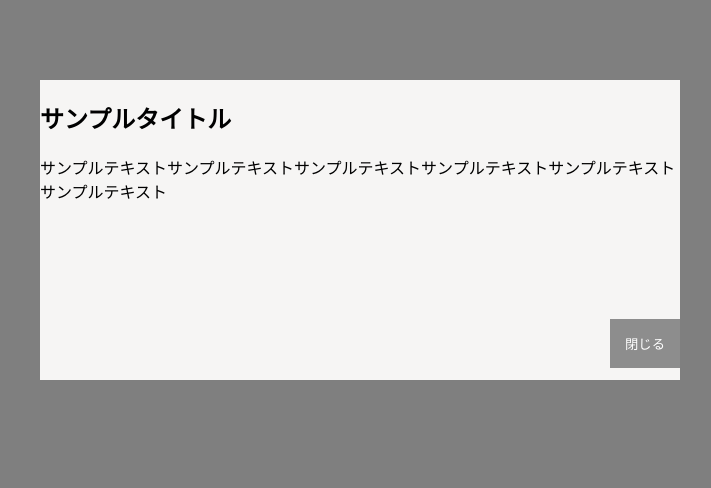
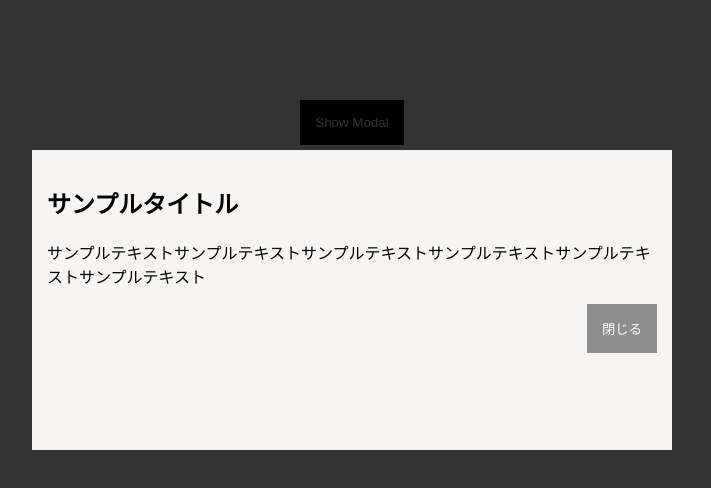
Before and after one commit to SO-00715/module, a plain HTML site: page modal/index.html in a window 1280 px wide. Both pictures are taken after a click on the button "Show Modal". Shown: the whole page, without its empty margins (288-999 px from the left). Drawn offline with nearby package versions, Linux system fonts and the light colour scheme.

Commit message:
modal dir update
モーダル画面をcssで記述。modal.js 不要なコード削除。モーダル背景クリックでも閉じる仕様に変更。

```diff
--- a/modal/index.html
+++ b/modal/index.html
@@ -7,13 +7,19 @@
     <link rel="stylesheet" href="style.css">
 </head>
 <body>
-    <button class="btn js-show-modal">Show Modal</button>
+    <div class="main">
+        <div class="content">
+            <button class="btn btn-open js-show-modal">Show Modal</button>
+        </div>
+
+    </div>
     <div class="modal js-show-modal-target">
         <h2>サンプルタイトル</h2>
         <p>サンプルテキストサンプルテキストサンプルテキストサンプルテキストサンプルテキストサンプルテキスト</p>
         <button class="btn btn-close js-hide-modal">閉じる</button>
     </div>
-    <div class="cover js-show-modal-cover"></div>
+    <div class="cover js-show-modal-cover js-hide-modal"></div>
+
 
 <script src="https://code.jquery.com/jquery-3.5.1.min.js" integrity="sha256-9/aliU8dGd2tb6OSsuzixeV4y/faTqgFtohetphbbj0=" crossorigin="anonymous"></script>
 <script src="modal.js"></script>
--- a/modal/modal.js
+++ b/modal/modal.js
@@ -1,20 +1,36 @@
 // jsで書きたい
 $(function() {
     $('.js-show-modal').on('click', function() {
-        let modalWidth = $('.js-show-modal-target').width();
-        let windowWidth = $(window).width();
-        $('.js-show-modal-target').attr('style', 'margin-left: ' + (windowWidth/2 - modalWidth/2) + 'px');
+        // let modalWidth = $('.js-show-modal-target').width();
+        // let windowWidth = $(window).width();
+        // $('.js-show-modal-target').attr('style', 'margin-left: ' + (windowWidth/2 - modalWidth/2) + 'px');
         $('.js-show-modal-target').show();
         $('.js-show-modal-cover').show();
     });
 
-    // 閉じるボタン、モーダル背景どちらを押してもモーダルが閉じるようにしたい。
+    // 閉じるボタン、モーダル背景どちらを押してもモーダルが閉じるようにしたい。クラス名つけたらOK
     $('.js-hide-modal').on('click', function() {
         $('.js-show-modal-target').hide();
         $('.js-show-modal-cover').hide();
     });
-    $('.js-show-modal-cover').on('click', function(){
-        $('.js-show-modal-target').hide();
-        $('.js-show-modal-cover').hide();
-    });
 });
+
+// window.addEventListener('DOMContentLoaded', function() {
+//     new Modal();
+// });
+
+// class Modal {
+//     constructor() {
+//         this.btn = document.querySelector('.js-show-modal');
+//         this.modalCover = document.querySelector('.js-show-modal-cover');
+//         this._showModal();
+//         // this._hideModal();
+//     }
+//     _showModal() {
+//         this.btn.addEventListener('click', function() {
+//             let modal = document.querySelector('.modal');
+//             modal.display = 'block';
+//             console.log(modal);
+//         })
+//     }
+// }
--- a/modal/style.css
+++ b/modal/style.css
@@ -1,18 +1,32 @@
+body {
+    margin: 0;
+    padding: 0;
+}
+.main {
+    position: relative;
+    height: 300px;
+}
+
+.content {
+    padding-top: 100px;
+}
+
 .modal {
     display: none;
     width: 50%;
-    height: 300px;
+    min-height: 300px;
     background: #f6f5f4;
+    padding: 15px;
     box-sizing: border-box;
-    /* margin: 100px auto; */
     position: absolute;
-    top: 10%;
+    /* top: 10%; */
+    left: 50%;
+    transform: translate(-50%, -50%);
     z-index: 1;
-    /* left: 50%; */
 }
 
 .cover {
-    background: rgba(0, 0, 0, .5);
+    background: rgba(0, 0, 0, .8);
     height: 100vh;
     width: 100vw;
     position: absolute;
@@ -26,8 +40,10 @@
     color: white;
     border: none;
     padding: 15px;
-    margin: 100px auto;
     display: block;
+}
+.btn-open {
+    margin: 0 auto;
 }
 .btn-close {
     background: #8d8d8d;
```
